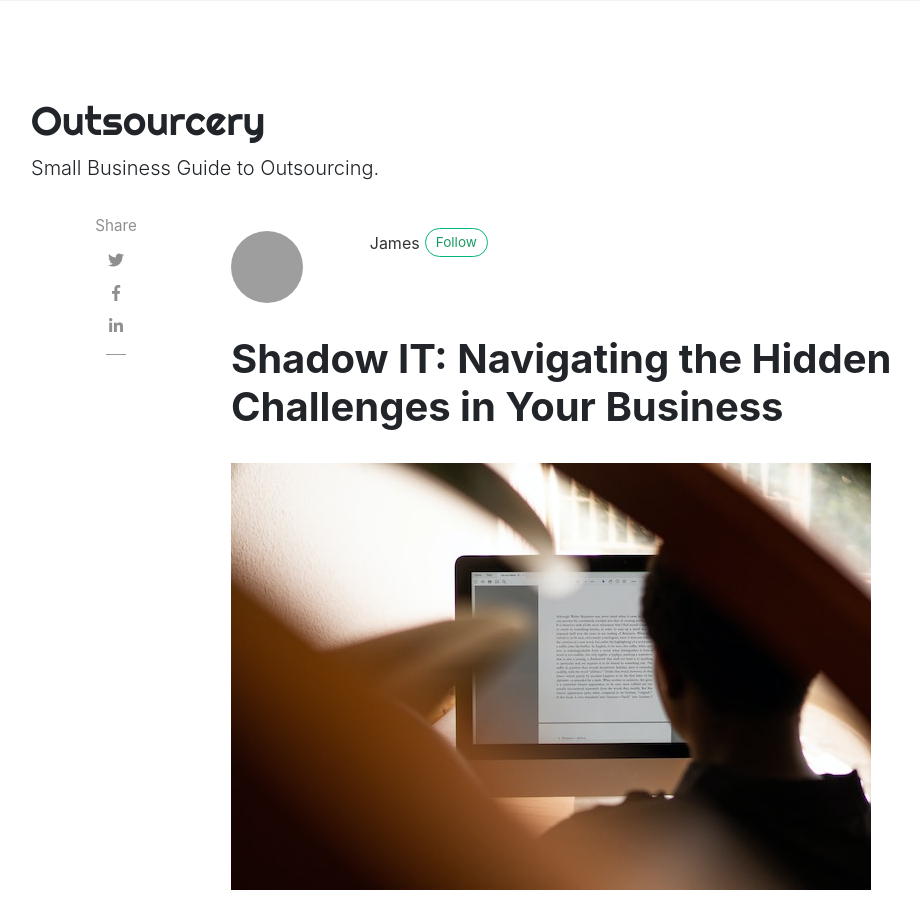
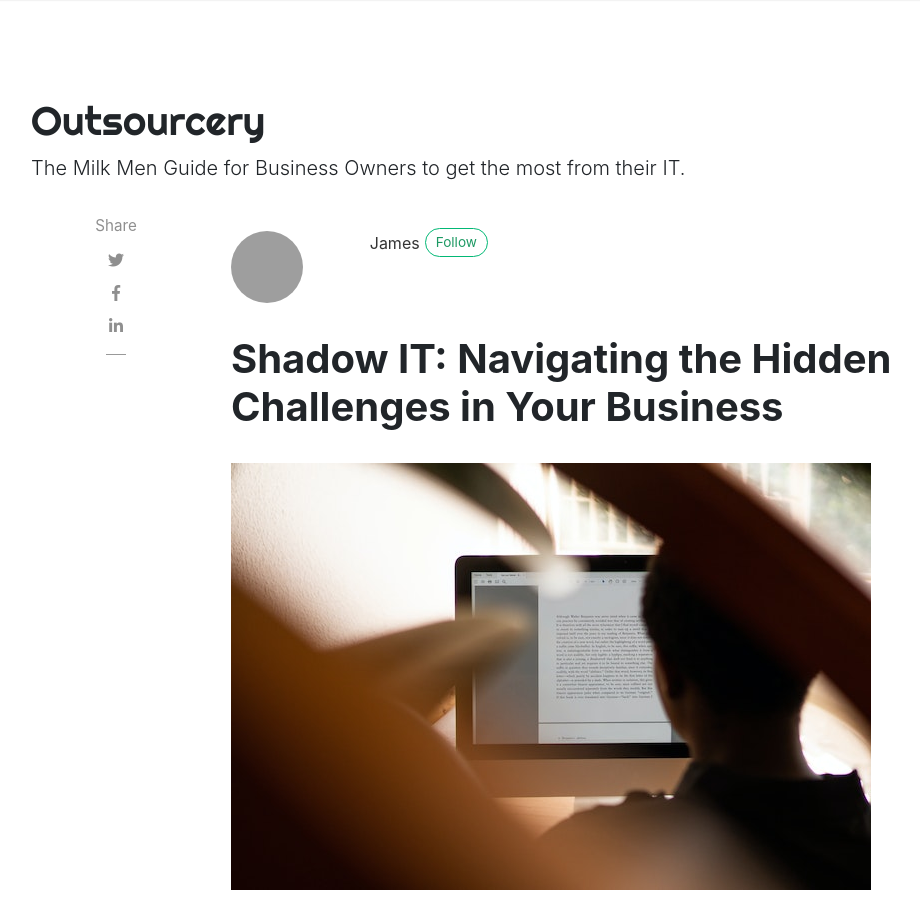
Before and after one commit to themilkmen/outsourcery, a Jekyll site: the page built from _posts/2022-12-31-Shadow-IT-navigating-the-hidden-challenges-in-your-business.md, in a window 1280 px wide and 900 px high. Shown: the whole window, without its empty margins (54-974 px from the left). Built offline with Jekyll 4.4.1, drawn with Linux system fonts in a browser that asks for light colours; nearby versions of some CDN libraries; comment, search, counter and statistics services are not loaded; grey boxes are pictures that could not be loaded.

Commit message:
some changes

```diff
--- a/_config.yml
+++ b/_config.yml
@@ -1,7 +1,7 @@
 # Site
 name: "Outsourcery"
 title: "Outsourcery"
-description: "Small Business Guide to Outsourcing."
+description: "The Milk Men Guide for Business Owners to get the most from their IT."
 logo: 'assets/images/logo.png'
 favicon: 'assets/images/logo.png'
 baseurl: /
```
Also changed, not shown: _posts/2022-12-31-Shadow-IT-navigating-the-hidden-challenges-in-your-business.md (+0 -1 lines), assets/images/logo.png.
